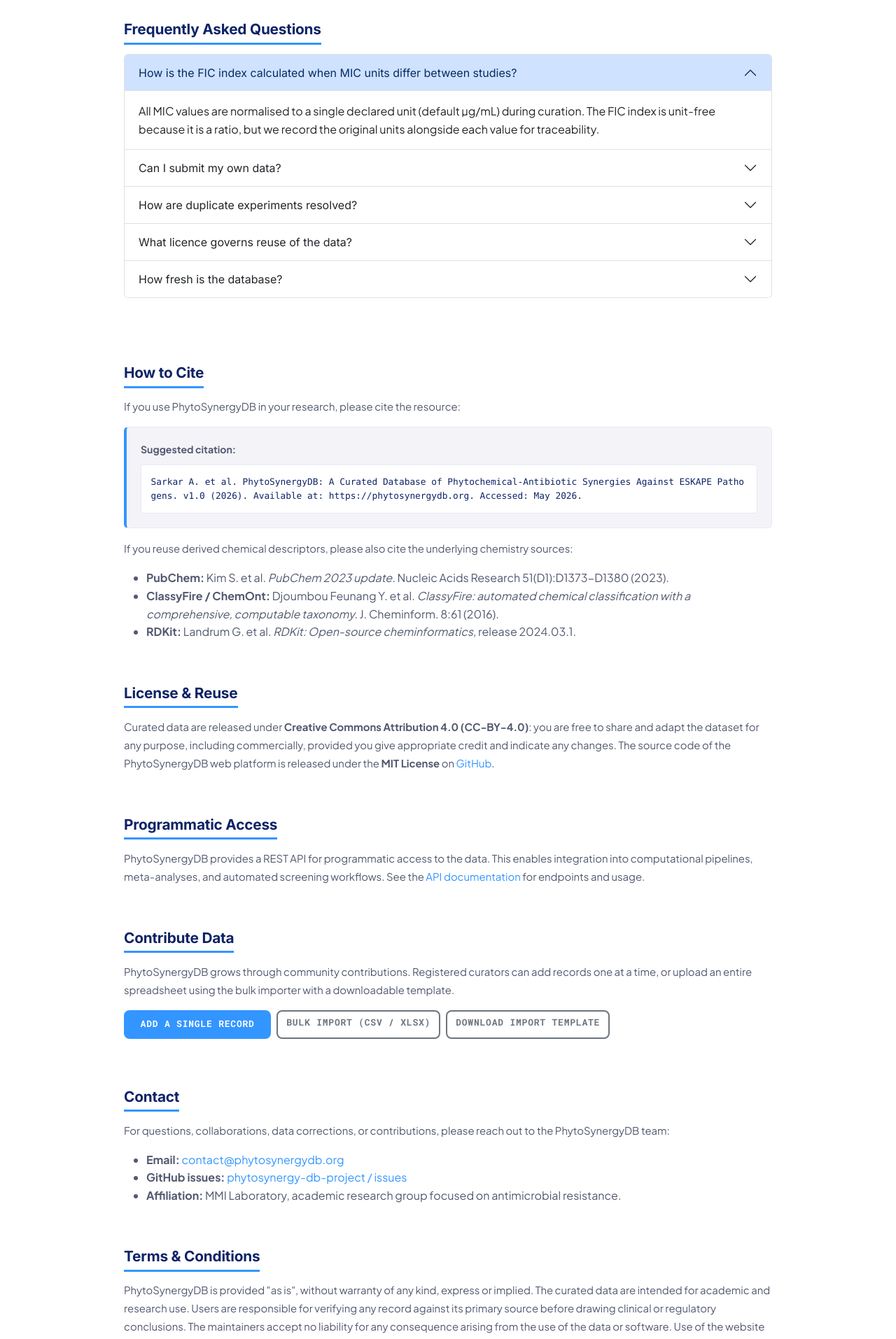
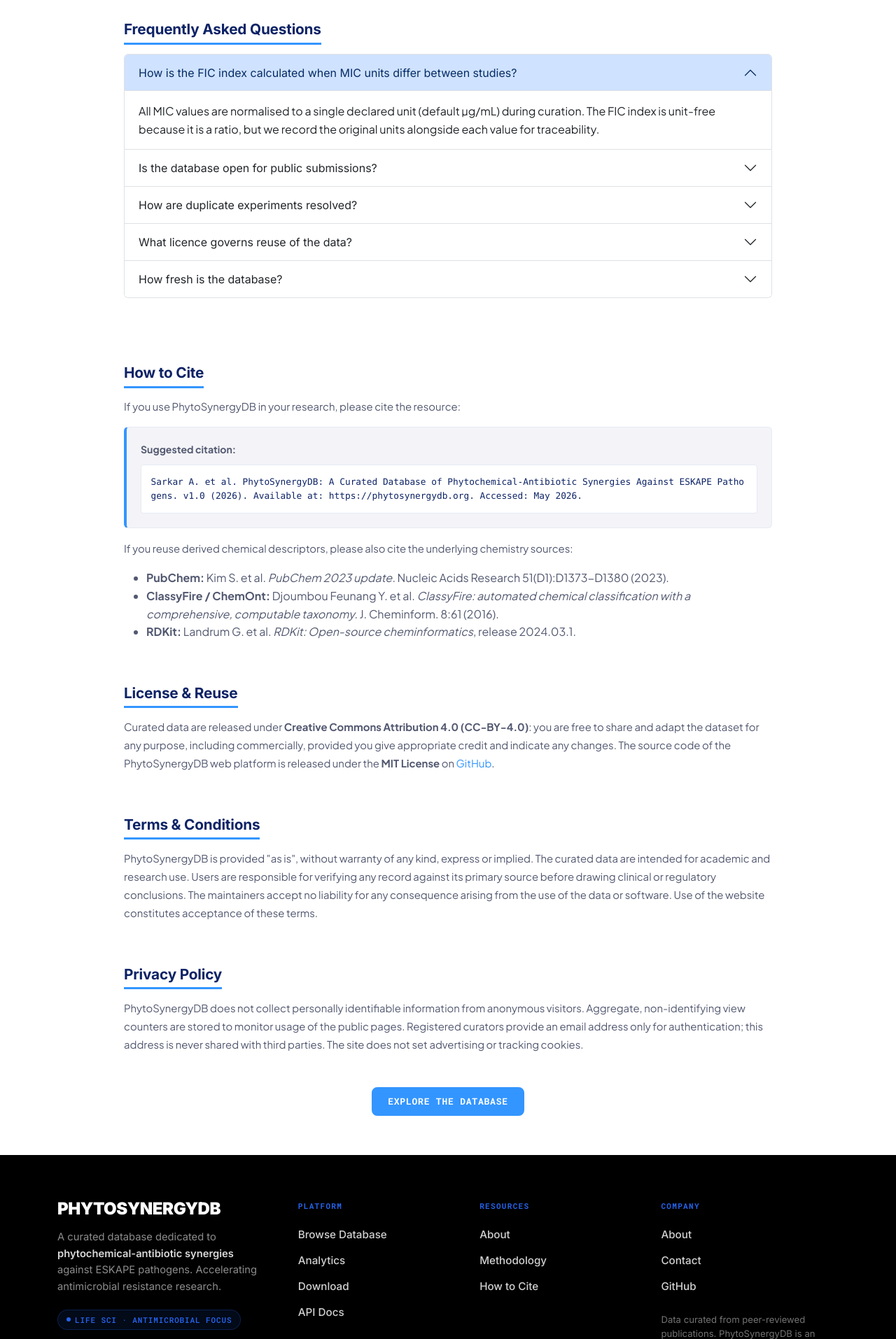
Before and after one commit to argajitsarkr/phytosynergy-db-project, a Django app: page /about/ in a window 1280 px wide. Shown: the part 3560-5474 px from the top of the page at 70% size. Run offline with Django 5.2, Linux system fonts and the light colour scheme; data comes from the database, SQL or seed files in the repository; data that the repository does not hold is empty; some libraries are stand-ins or nearby versions.

Commit message:
Remove public 'contribute data' copy site-wide: closed expert-curated DB

```diff
--- a/synergy_data/templates/synergy_data/about.html
+++ b/synergy_data/templates/synergy_data/about.html
@@ -28,9 +28,6 @@
             <li><a href="#faq">FAQ</a></li>
             <li><a href="#citation">Cite</a></li>
             <li><a href="#license">License</a></li>
-            <li><a href="#api">API</a></li>
-            <li><a href="#contribute">Contribute</a></li>
-            <li><a href="#contact">Contact</a></li>
             <li><a href="#terms">Terms</a></li>
             <li><a href="#privacy">Privacy</a></li>
         </ul>
@@ -290,39 +287,6 @@
                     <a href="https://github.com/argajitsarkr/phytosynergy-db-project" target="_blank" rel="noopener">GitHub</a>.
                 </p>
 
-                <!-- API Access -->
-                <h3 class="mt-5" id="api">Programmatic Access</h3>
-                <p>
-                    PhytoSynergyDB provides a REST API for programmatic access to the data. This enables
-                    integration into computational pipelines, meta-analyses, and automated screening workflows.
-                    See the <a href="{% url 'api_docs' %}">API documentation</a> for endpoints and usage.
-                </p>
-
-                <!-- Contribute -->
-                <h3 class="mt-5" id="contribute">Contribute Data</h3>
-                <p>
-                    PhytoSynergyDB grows through community contributions. Registered curators can add records
-                    one at a time, or upload an entire spreadsheet using the bulk importer with a
-                    downloadable template.
-                </p>
-                <div class="d-flex flex-wrap gap-2 mb-4">
-                    <a href="{% url 'data_entry' %}" class="btn btn-primary-custom">Add a single record</a>
-                    <a href="{% url 'bulk_import' %}" class="btn btn-outline-secondary">Bulk import (CSV / XLSX)</a>
-                    <a href="{% url 'bulk_import_template' %}" class="btn btn-outline-secondary">Download import template</a>
-                </div>
-
-                <!-- Contact -->
-                <h3 class="mt-5" id="contact">Contact</h3>
-                <p>
-                    For questions, collaborations, data corrections, or contributions, please reach out to
-                    the PhytoSynergyDB team:
-                </p>
-                <ul>
-                    <li><strong>Email:</strong> <a href="mailto:contact@phytosynergydb.org">contact@phytosynergydb.org</a></li>
-                    <li><strong>GitHub issues:</strong> <a href="https://github.com/argajitsarkr/phytosynergy-db-project/issues" target="_blank" rel="noopener">phytosynergy-db-project / issues</a></li>
-                    <li><strong>Affiliation:</strong> MMI Laboratory, academic research group focused on antimicrobial resistance.</li>
-                </ul>
-
                 <!-- Terms -->
                 <h3 class="mt-5" id="terms">Terms &amp; Conditions</h3>
                 <p>
--- a/synergy_data/templates/synergy_data/base.html
+++ b/synergy_data/templates/synergy_data/base.html
@@ -143,7 +143,6 @@
                         <li><a href="{% url 'about' %}">About</a></li>
                         <li><a href="{% url 'about' %}#methodology">Methodology</a></li>
                         <li><a href="{% url 'about' %}#citation">How to Cite</a></li>
-                        <li><a href="{% url 'data_entry' %}">Contribute Data</a></li>
                     </ul>
                 </div>
 
--- a/synergy_data/templates/synergy_data/home.html
+++ b/synergy_data/templates/synergy_data/home.html
@@ -222,7 +222,7 @@
             <div class="grid-cell grid-cell-dark">
                 <span class="step-num">Step 04</span>
                 <h3>Cite &amp; Share</h3>
-                <p>Each entry traces back to a DOI - cite the source, share the dataset, contribute back if you spot a gap.</p>
+                <p>Each entry traces back to a DOI - cite the original source and share the curated dataset with your collaborators.</p>
             </div>
         </div>
     </div>
--- a/synergy_data/views.py
+++ b/synergy_data/views.py
@@ -231,10 +231,11 @@
          'a': 'The public API is rate-limited per IP at a research-friendly threshold. '
               'For computational pipelines or large-batch requests, contact us so we '
               'can issue a higher-limit token.'},
-        {'q': 'How can I contribute data?',
-         'a': 'Sign up for a researcher account, then use Data Entry for single rows or '
-              'Bulk Import for an XLSX/CSV upload. Submissions are reviewed against the '
-              'original source before publication.'},
+        {'q': 'Is the database open for public submissions?',
+         'a': 'No. PhytoSynergyDB is a closed, expert-curated resource maintained by '
+              'the authoring team. Records are added in-house after manual extraction '
+              'from peer-reviewed publications; public users have read-only access to '
+              'the search, download and API features.'},
     ]
 
     context = {
@@ -270,10 +271,10 @@
          'a': 'All MIC values are normalised to a single declared unit (default µg/mL) '
               'during curation. The FIC index is unit-free because it is a ratio, but '
               'we record the original units alongside each value for traceability.'},
-        {'q': 'Can I submit my own data?',
-         'a': 'Yes. Registered curators can use the single-row Data Entry form or the '
-              'bulk CSV / XLSX importer. A downloadable template with the canonical '
-              'column headers is available from the Bulk Import page.'},
+        {'q': 'Is the database open for public submissions?',
+         'a': 'No. PhytoSynergyDB is a closed, expert-curated resource maintained by '
+              'the authoring team. Records are added in-house after manual extraction '
+              'from peer-reviewed publications; public users have read-only access.'},
         {'q': 'How are duplicate experiments resolved?',
          'a': 'A composite key of (phytochemical, antibiotic, pathogen, source) is '
               'enforced. If a row matches an existing experiment on all four fields '
```
Also changed, not shown: CLAUDE.md (+9 -0 lines).
